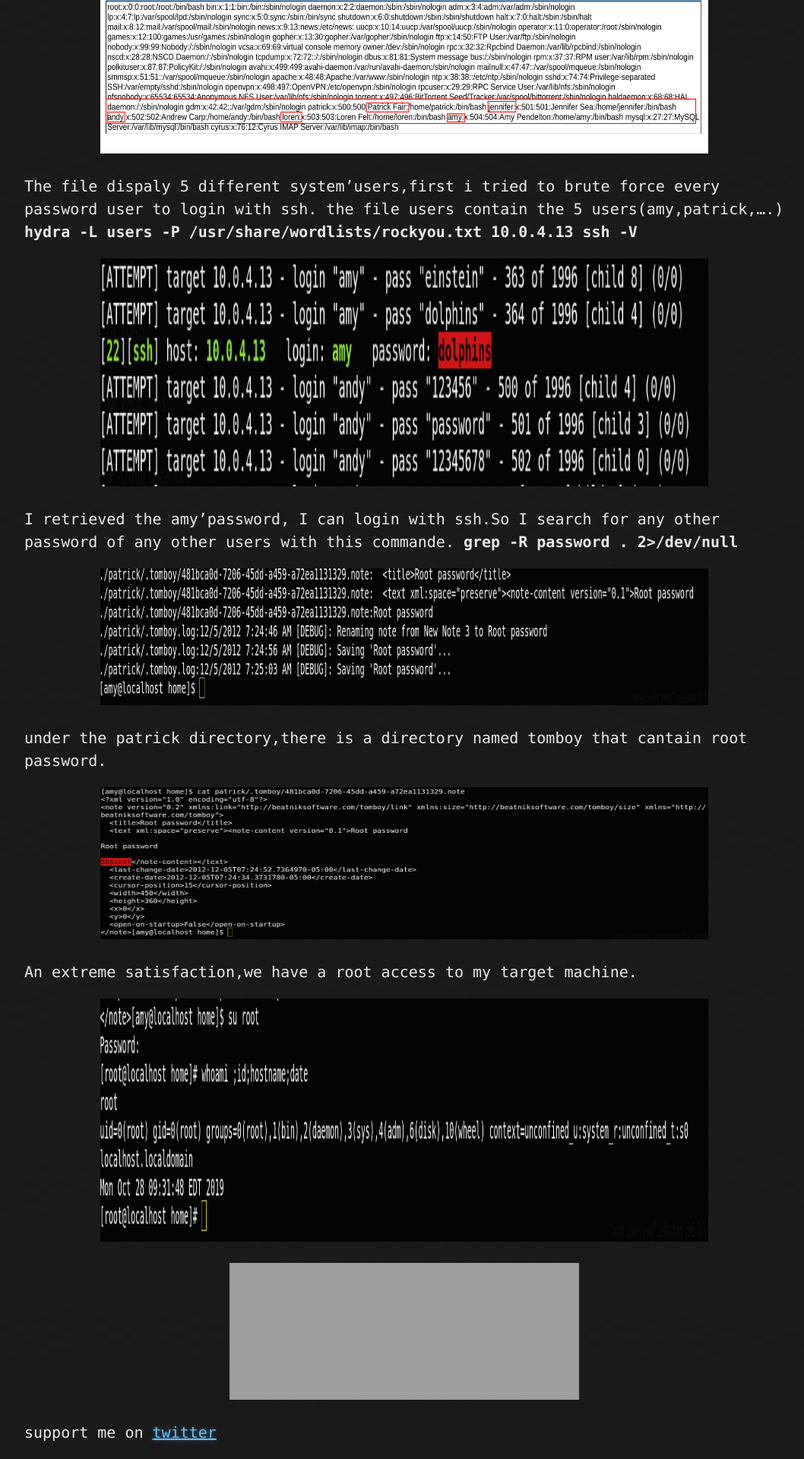
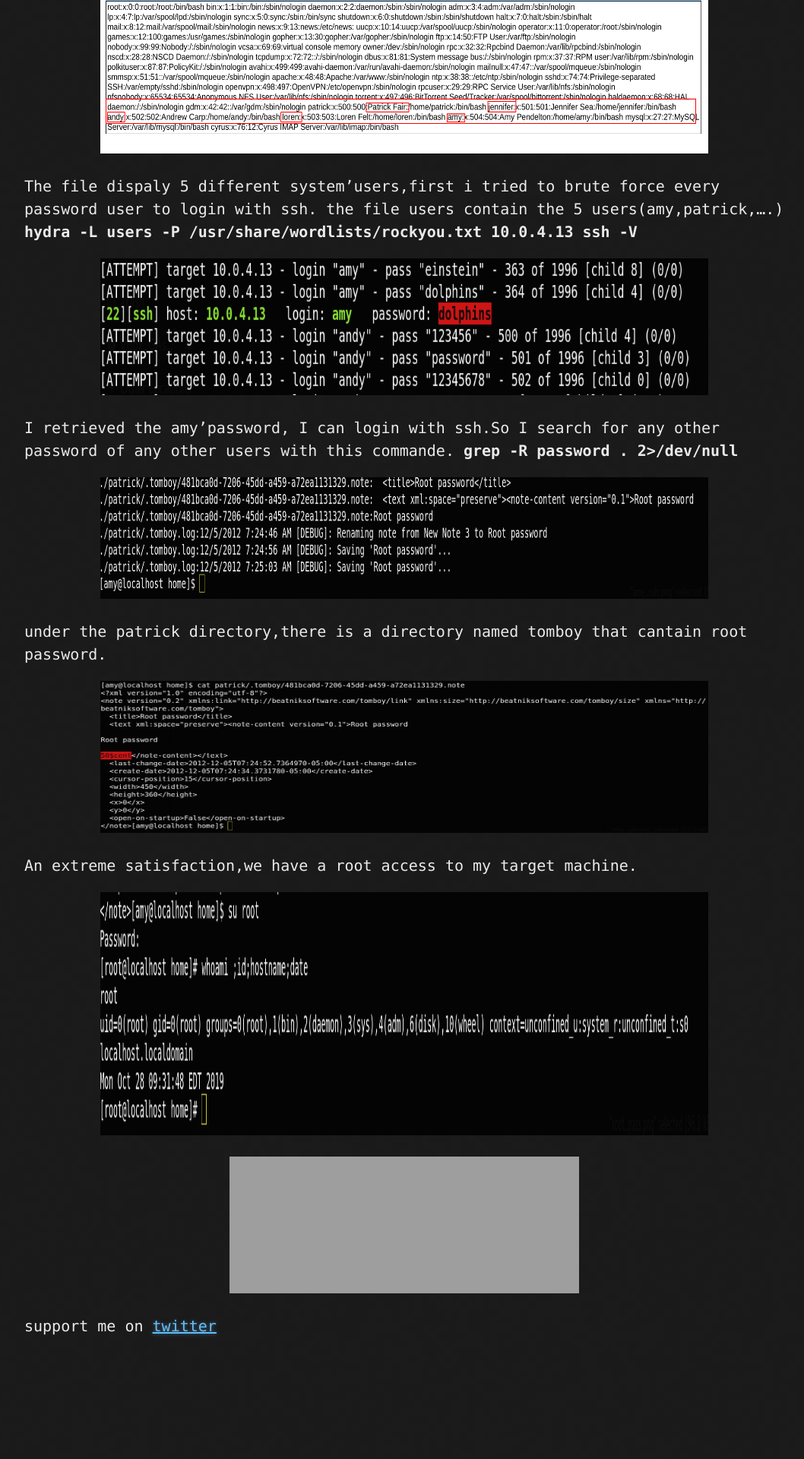
Before and after one commit to rajoul/rajoul.github.io, a Jekyll site: the page built from my_write_up/LAMPSecurity-5.md, in a window 1280 px wide. Shown: the part 4460-6380 px from the top of the page at 76% size, without its empty margins (108-1166 px from the left). Built offline with Jekyll 4.4.1, drawn with Linux system fonts in a browser that asks for light colours; our own code applies the rules of GitHub Pages for plain Markdown files; after the commit the page ends 6240 px from its top, so only the background shows below that.

Commit message:
Update LAMPSecurity-5.md

```diff
--- a/my_write_up/LAMPSecurity-5.md
+++ b/my_write_up/LAMPSecurity-5.md
@@ -58,12 +58,12 @@
 5 users(amy,patrick,....)
 **hydra -L users -P /usr/share/wordlists/rockyou.txt 10.0.4.13 ssh -V**
 <p align="center">
-  <img src="https://rajoul.github.io/my_write_up/image/LAMPSecurity-5/amy_ssh.png" width="800" height="300">
+  <img src="https://rajoul.github.io/my_write_up/image/LAMPSecurity-5/amy_ssh.png" width="800" height="180">
 </p>
 I retrieved the amy'password, I can login with ssh.So I search for any other password of any other users with this commande.
 **grep -R password . 2>/dev/null**
 <p align="center">
-  <img src="https://rajoul.github.io/my_write_up/image/LAMPSecurity-5/tomboy.png" width="800" height="180">
+  <img src="https://rajoul.github.io/my_write_up/image/LAMPSecurity-5/tomboy.png" width="800" height="160">
 </p>
 under the patrick directory,there is a directory named tomboy that cantain root password.
 <p align="center">
```
